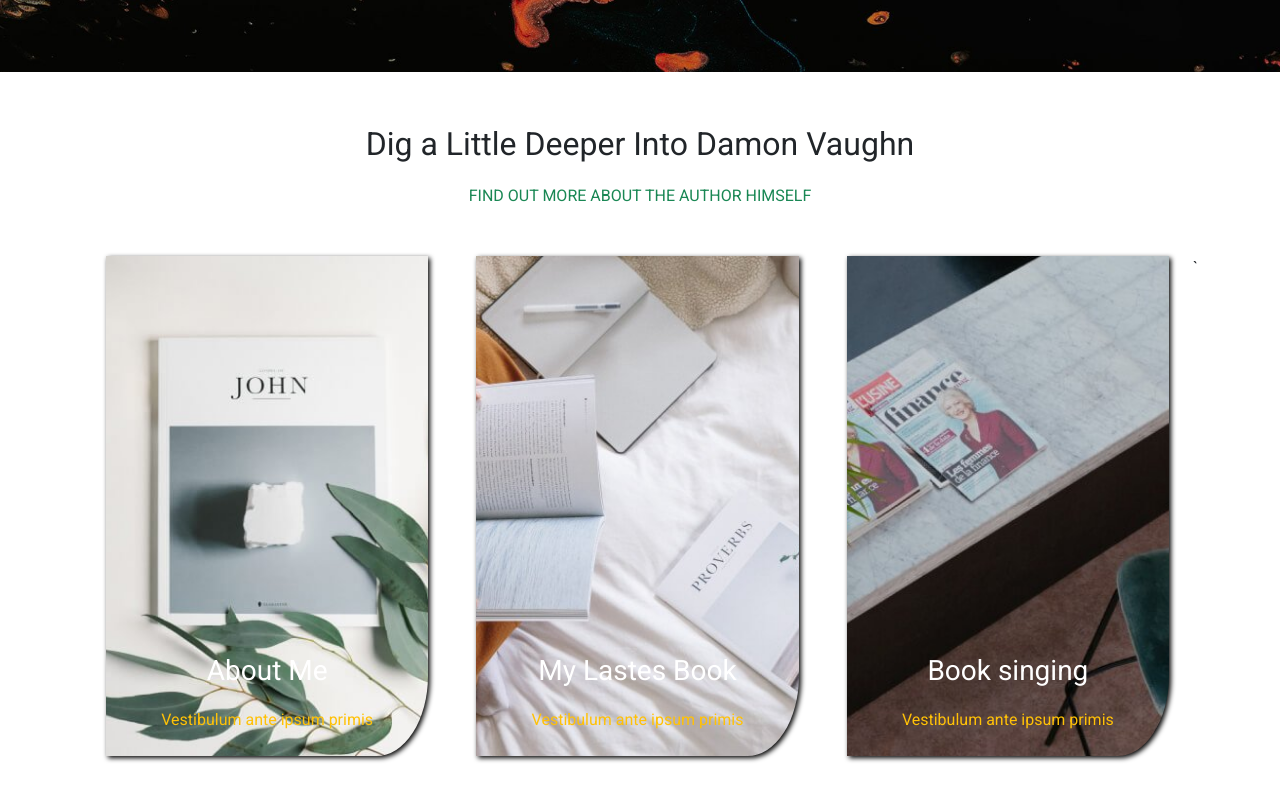
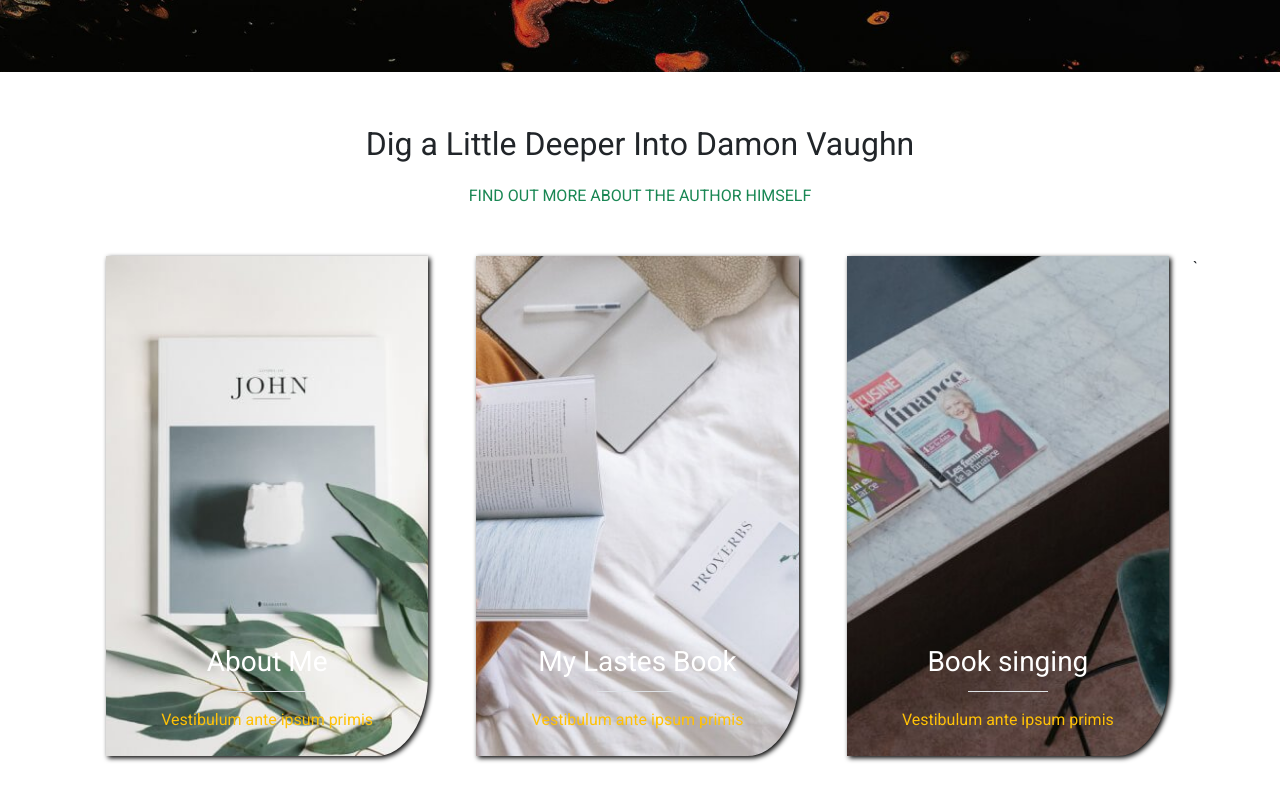
Before and after one commit to Edoardo22/proj-html-vuejs, a Vue app: page / in a window 1280 px wide. Shown: the part 4470-5270 px from the top of the page. Built offline with nearby package versions, Linux system fonts and the light colour scheme.

Commit message:
aggointa sezione

```diff
--- a/src/components/AboutSection.vue
+++ b/src/components/AboutSection.vue
@@ -8,8 +8,9 @@
 
     <div v-for="(item,i) in AboutList" class="about-img flex-grow-1 mx-4" :key="i" v-bind:style="{ backgroundImage: 'url(' + item.url + ')' }">
     <div class="text-center d-flex flex-column justify-content-end h-100">
-    <div class="text-white pb-3 fs-3">{{item.titolo}}</div>
-    <div class="text-warning pb-4">{{item.testo}}</div>
+    <div class="text-white pb-2 fs-3 ">{{item.titolo}}</div>
+    <div class="w-25 border-bottom align-self-center"></div>
+    <div class="text-warning pb-4 pt-3">{{item.testo}}</div>
     </div>
     </div>`
    </div>
```
